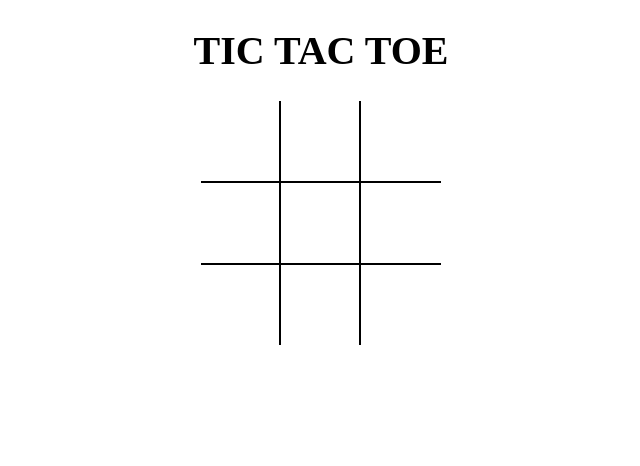
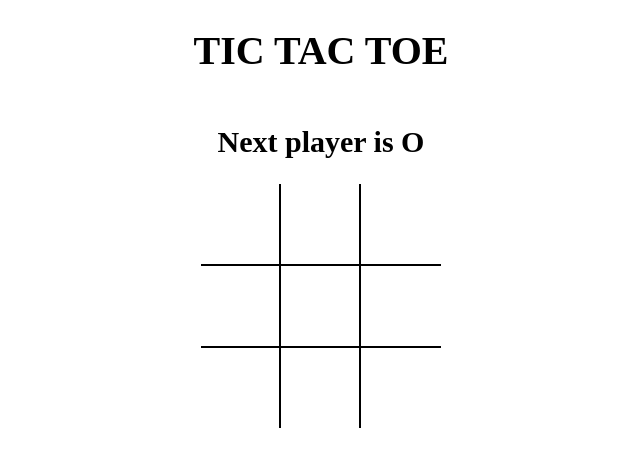
Before and after one commit to tejasveedighe/tic-tac-toe, a React (Vite) app: page / in a window 1280 px wide. Shown: the top 466 px of the page, without its empty margins (319-959 px from the left). Built offline with nearby package versions, Linux system fonts and the light colour scheme.

Commit message:
added message and winner calculation'

```diff
--- a/src/App.jsx
+++ b/src/App.jsx
@@ -1,11 +1,38 @@
 import React from 'react';
+import { useState } from 'react';
 import { Board } from './components/Board';
+import { calculateWinner } from './helper';
 
 import './styles/root.scss';
 
-export default () => (
-  <div className="app">
-    <h1>TIC TAC TOE</h1>
-    <Board />
-  </div>
-);
+export default function App() {
+  const [board, setBoard] = useState(Array(9).fill(null));
+  const [isXNext, setIsXNext] = useState(false);
+
+  const winner = calculateWinner(board);
+
+  const message = winner
+    ? `The Winner is ${winner}`
+    : `Next player is ${isXNext ? 'X' : 'O'}`;
+
+  const handleClick = position => {
+    if (board[position] || winner) return;
+    setBoard(prev => {
+      return prev.map((square, pos) => {
+        if (pos === position) {
+          return isXNext ? 'X' : 'O';
+        }
+        return square;
+      });
+    });
+
+    setIsXNext(prev => !prev);
+  };
+  return (
+    <div className="app">
+      <h1>TIC TAC TOE</h1>
+      <h2>{message}</h2>
+      <Board board={board} handleClick={handleClick} />
+    </div>
+  );
+}
--- a/src/components/Board.jsx
+++ b/src/components/Board.jsx
@@ -1,23 +1,7 @@
 import React, { useState } from 'react';
 import { Square } from './Square';
 
-export const Board = () => {
-  const [board, setBoard] = useState(Array(9).fill(null));
-  const [isXNext, setIsXNext] = useState(false);
-
-  const handleClick = position => {
-    setBoard(prev => {
-      return prev.map((square, pos) => {
-        if (pos === position) {
-          return isXNext ? 'X' : 'O';
-        }
-        return square;
-      });
-    });
-
-    setIsXNext(prev => !prev);
-  };
-
+export const Board = ({ board, handleClick }) => {
   const renderSquare = position => {
     return (
       <Square value={board[position]} onClick={() => handleClick(position)} />
--- /dev/null
+++ b/src/helper.js
@@ -0,0 +1,19 @@
+export function calculateWinner(squares) {
+  const lines = [
+    [0, 1, 2],
+    [3, 4, 5],
+    [6, 7, 8],
+    [0, 3, 6],
+    [1, 4, 7],
+    [2, 5, 8],
+    [0, 4, 8],
+    [2, 4, 6],
+  ];
+  for (let i = 0; i < lines.length; i++) {
+    const [a, b, c] = lines[i];
+    if (squares[a] && squares[a] === squares[b] && squares[a] === squares[c]) {
+      return squares[a];
+    }
+  }
+  return null;
+}
```
